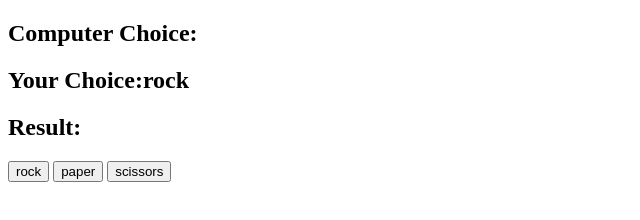
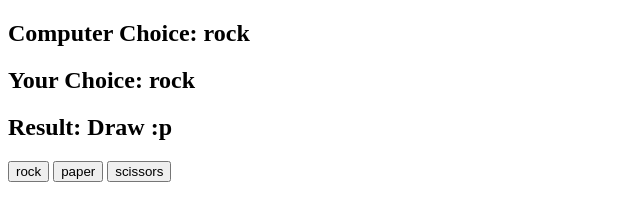
Before and after one commit to KarolDawidG/FrontEnd-Projects, a plain HTML site: page 3) 5 small games/paper-scissors-stone/index.html in a window 1280 px wide. Both pictures are taken after a click on the button "rock". Shown: the whole page, without its empty margins (0-640 px from the left). Drawn offline with Linux system fonts and the light colour scheme.

Commit message:
LOG7: Scissors, rock and paper, but without CSS

```diff
--- a/3) 5 small games/paper-scissors-stone/app.js
+++ b/3) 5 small games/paper-scissors-stone/app.js
@@ -3,8 +3,53 @@ const userChoiceDisplay = document.getElementById('user-choice')
 const resultDisplay = document.getElementById('result')
 const possibleChoice = document.querySelectorAll('button')
 let userChoice
+let computerChoice
+let result
 
 possibleChoice.forEach(possibleChoice => possibleChoice.addEventListener('click', (e)=>{
     userChoice = e.target.id
     userChoiceDisplay.innerHTML = userChoice
+    generateCompChoice()
+    whowin()
 } ))
+
+//small function to decide which decision computer will make
+function generateCompChoice(){
+    const randNum = Math.floor(Math.random() * possibleChoice.length) +1
+
+   if(randNum === 1){
+    computerChoice = 'rock'
+   }
+   if(randNum === 2){
+    computerChoice = 'paper'
+   }
+   if(randNum === 3){
+    computerChoice = 'scissors'
+   }
+   computerChoiceDisplay.innerHTML=computerChoice
+}
+
+function whowin(){
+    if (computerChoice === userChoice){
+        result = 'Draw :p'
+    }
+    if (computerChoice === 'rock' && userChoice === "paper"){
+        result = 'Congratulation you are winner'
+    }
+    if (computerChoice === 'rock' && userChoice === "scissor"){
+        result = 'Unfortunetely, you lost!'
+    }
+    if (computerChoice === 'paper' && userChoice === "scissors"){
+        result = 'Congratulation you are winner'
+    }
+    if (computerChoice === 'paper' && userChoice === "rock"){
+        result = 'Unfortunetely, you lost!'
+    }
+    if (computerChoice === 'scissors' && userChoice === "rock"){
+        result = 'Congratulation you are winner'
+    }
+    if (computerChoice === 'scissors' && userChoice === "paper"){
+        result = 'Unfortunetely, you lost!'
+    }
+    resultDisplay.innerHTML = result
+}
```
Also changed, not shown: 3) 5 small games/paper-scissors-stone/index.html (+3 -3 lines).
